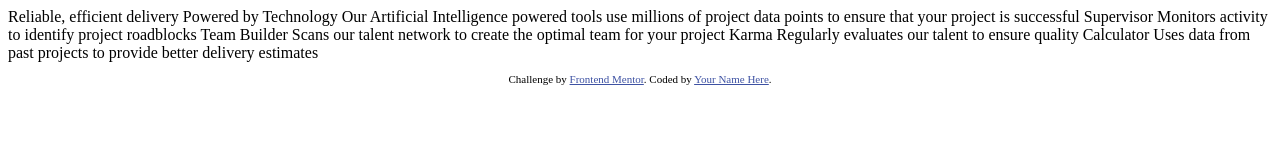
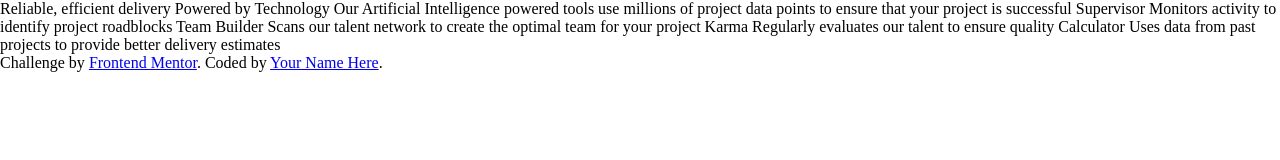
Before and after one commit to Ay-dotcode/Four-card-feature-section, a plain HTML site: page index.html in a window 1280 px wide. Drawn offline with Linux system fonts and the light colour scheme.

Commit message:
finished setting up

```diff
--- a/index.html
+++ b/index.html
@@ -1,19 +1,14 @@
 <!DOCTYPE html>
 <html lang="en">
+
 <head>
   <meta charset="UTF-8">
-  <meta name="viewport" content="width=device-width, initial-scale=1.0"> <!-- displays site properly based on user's device -->
+  <meta name="viewport" content="width=device-width, initial-scale=1.0">
+  <link rel="icon" type="image/png" sizes="32x32" href="./images/favicon-32x32.png">
+  <title>Four card feature section</title>
+  <link rel="stylesheet" href="styles.css">
+</head>
 
-  <link rel="icon" type="image/png" sizes="32x32" href="./images/favicon-32x32.png">
-
-  <title>Frontend Mentor | Four card feature section</title>
-
-  <!-- Feel free to remove these styles or customise in your own stylesheet 👍 -->
-  <style>
-    .attribution { font-size: 11px; text-align: center; }
-    .attribution a { color: hsl(228, 45%, 44%); }
-  </style>
-</head>
 <body>
 
   Reliable, efficient delivery
@@ -42,4 +37,5 @@
     </p>
   </footer>
 </body>
+
 </html>
--- /dev/null
+++ b/styles.css
@@ -0,0 +1,5 @@
+* {
+    margin: 0;
+    padding: 0;
+    box-sizing: border-box;
+}
```
